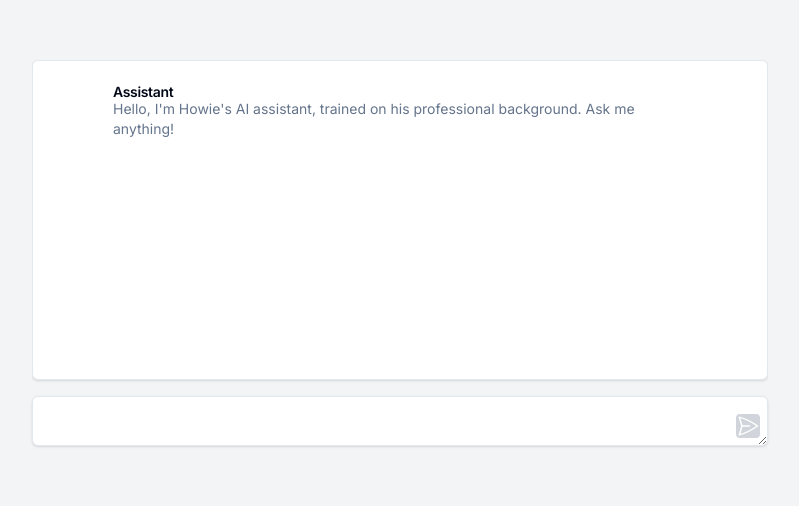
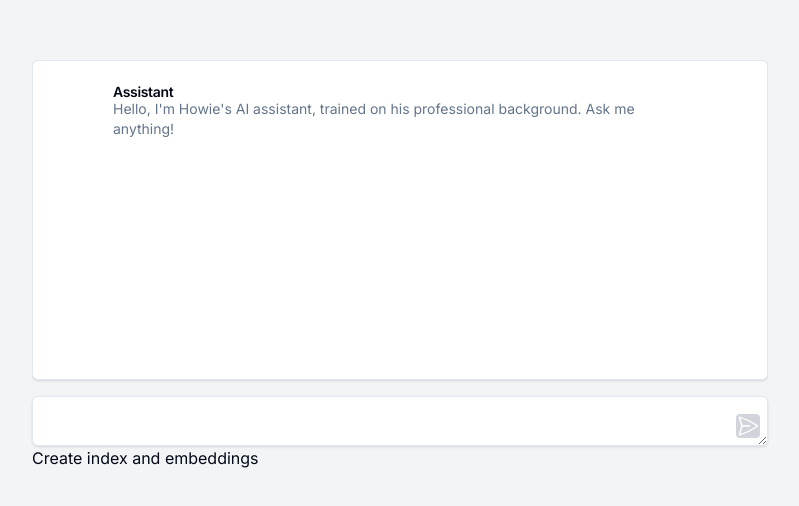
Before and after one commit to zzylar/howie.ai, a Next.js app: page / in a window 1280 px wide. Shown: the part 148-654 px from the top of the page, without its empty margins (240-1039 px from the left). Built offline with nearby package versions, Linux system fonts and the light colour scheme.

Commit message:
Update Chat.tsx
Update index

```diff
--- a/src/components/Chat.tsx
+++ b/src/components/Chat.tsx
@@ -102,9 +102,9 @@ export default function Chat() {
           </div>
         </>
         {/* remove this button from the UI once the final embeddings are created ... */}
-        {/* <button onClick={createIndexAndEmbeddings}>
+        <button onClick={createIndexAndEmbeddings}>
           Create index and embeddings
-        </button> */}
+        </button>
       </div>
       {loading && <p>Asking AI ...</p>}
 
```
